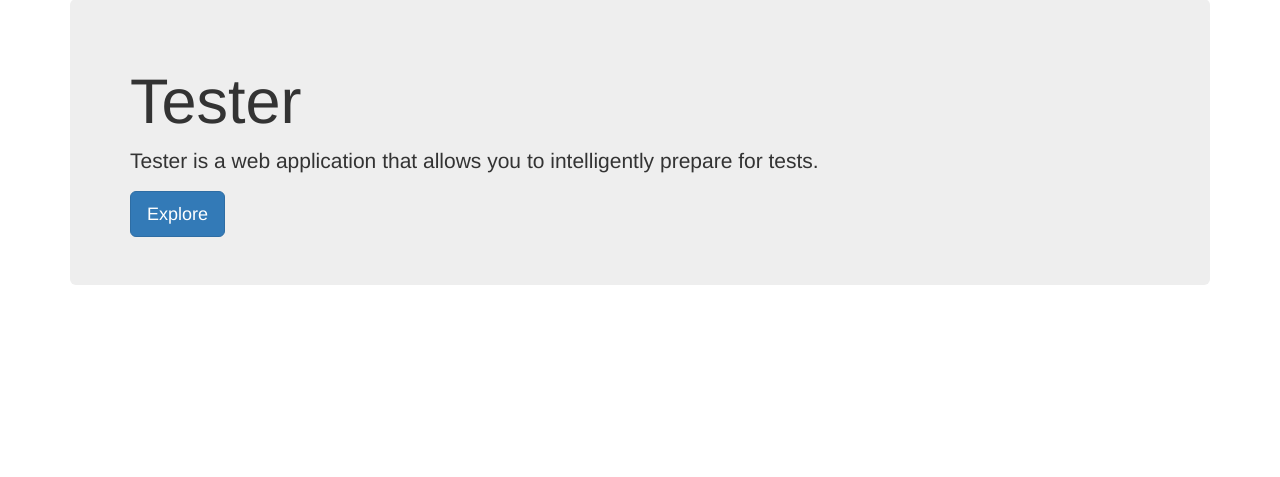
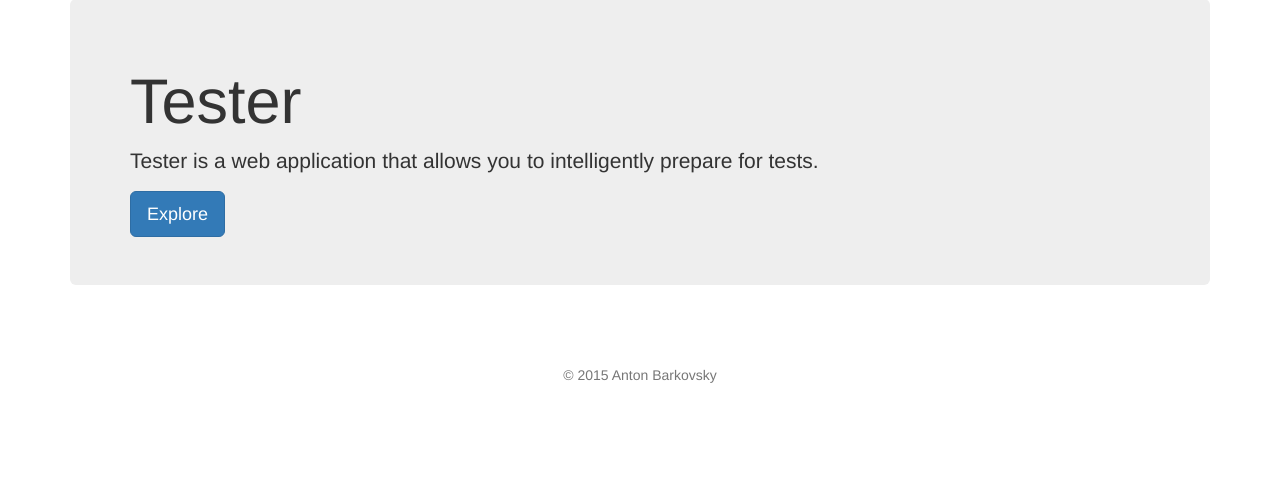
Before and after one commit to swarmer/tester, a Django app: page / in a window 1280 px wide. Shown: the part 73-550 px from the top of the page. Run offline with Django 3.2, Linux system fonts and the light colour scheme; some libraries are stand-ins or nearby versions.

Commit message:
Add footer

```diff
--- a/core/static/core/css/style.css
+++ b/core/static/core/css/style.css
@@ -13,3 +13,8 @@
     margin-bottom: 20px;
     height: 100px;
 }
+
+
+.footer {
+    margin-top: 50px;
+}
--- a/core/templates/base.html
+++ b/core/templates/base.html
@@ -50,5 +50,9 @@
       {% block content %}
       {% endblock %}
     </div>
+
+    <div class="footer">
+      <p class="text-center text-muted">© 2015 Anton Barkovsky</p>
+    </div>
   </body>
 </html>
```
